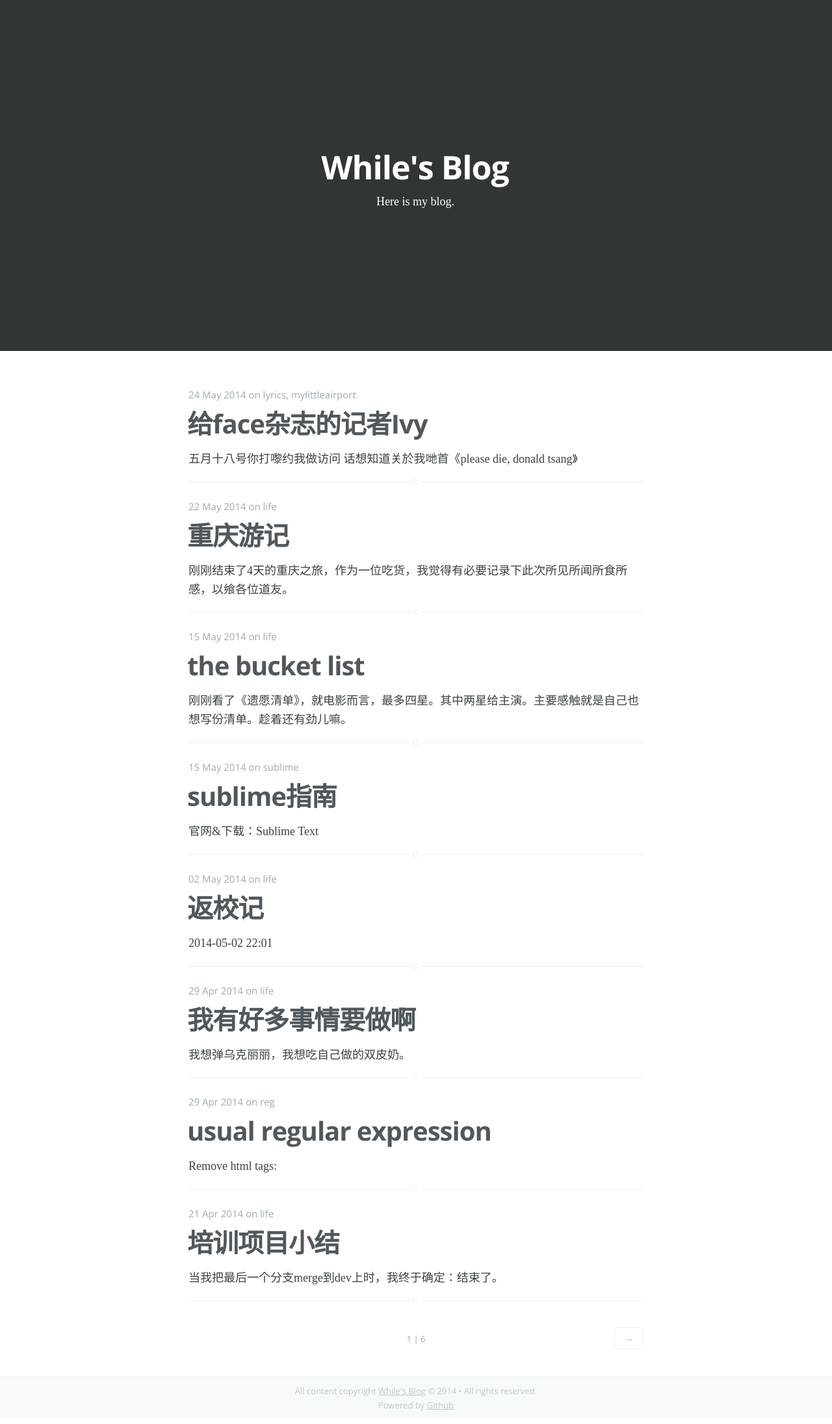
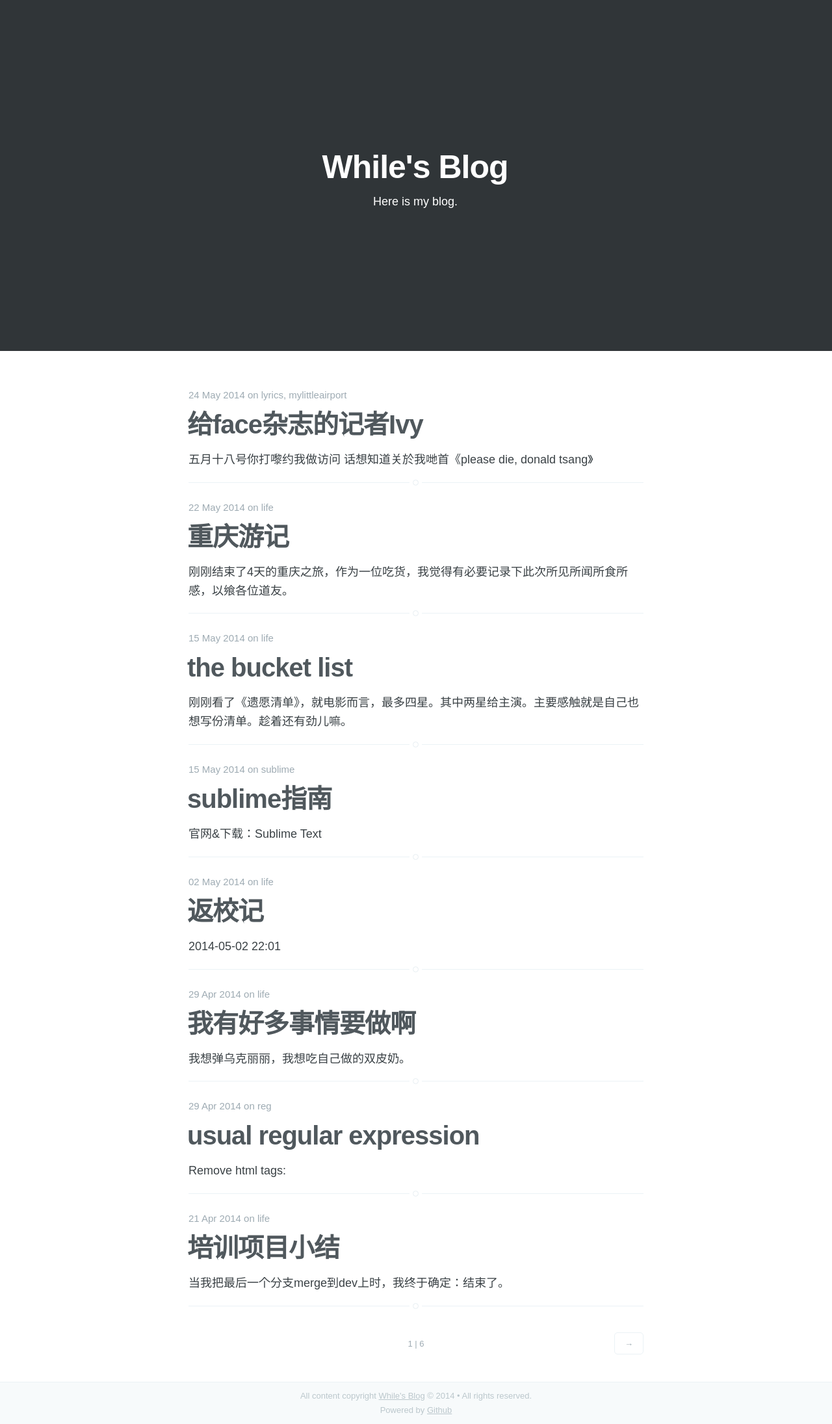
Before and after one commit to dragonwong/blog, a Jekyll site: the page built from index.html, in a window 1280 px wide. Shown: the whole page at 65% size. Built offline with Jekyll 4.4.1, drawn with Linux system fonts in a browser that asks for light colours; some web fonts are replaced; the list of posts is cut into pages by our own code.

Commit message:
up font-family

```diff
--- a/css/main.css
+++ b/css/main.css
@@ -43,7 +43,7 @@ html {
 body {
     height: 100%;
     max-height: 100%;
-    font-family: 'Droid Serif', serif;
+    font-family: Arial;
     font-size: 2.0rem;
     line-height: 1.6em;
     color: #3A4145;
@@ -64,7 +64,6 @@ body {
 h1, h2, h3, h4, h5, h6 {
     text-rendering: optimizeLegibility;
     line-height: 1;
-    font-family: 'Open Sans', sans-serif;
 }
 
 h1 {
@@ -332,7 +331,6 @@ table.plain {
     font-size: 1.8rem;
     line-height: 1.5em;
     font-weight: 300;
-    font-family: 'Droid Serif', serif;
     letter-spacing: 0;
 }
 
@@ -383,7 +381,6 @@ table.plain {
 .post-meta {
     display: inline-block;
     margin: 0 0 5px 0;
-    font-family: 'Open Sans', sans-serif;
     font-size: 1.5rem;
     color: #9EABB3;
 }
@@ -516,7 +513,6 @@ table.plain {
     width: 80%;
     max-width: 700px;
     margin: 4rem auto;
-    font-family: 'Open Sans', sans-serif;
     font-size: 1.3rem;
     color: #9EABB3;
     text-align: center;
@@ -565,7 +561,6 @@ table.plain {
     position: relative;
     padding: 1rem 0;
     border-top: #EBF2F6 1px solid;
-    font-family: 'Open Sans', sans-serif;
     font-size: 1.3rem;
     line-height: 1.7em;
     color: #BBC7CC;
```
